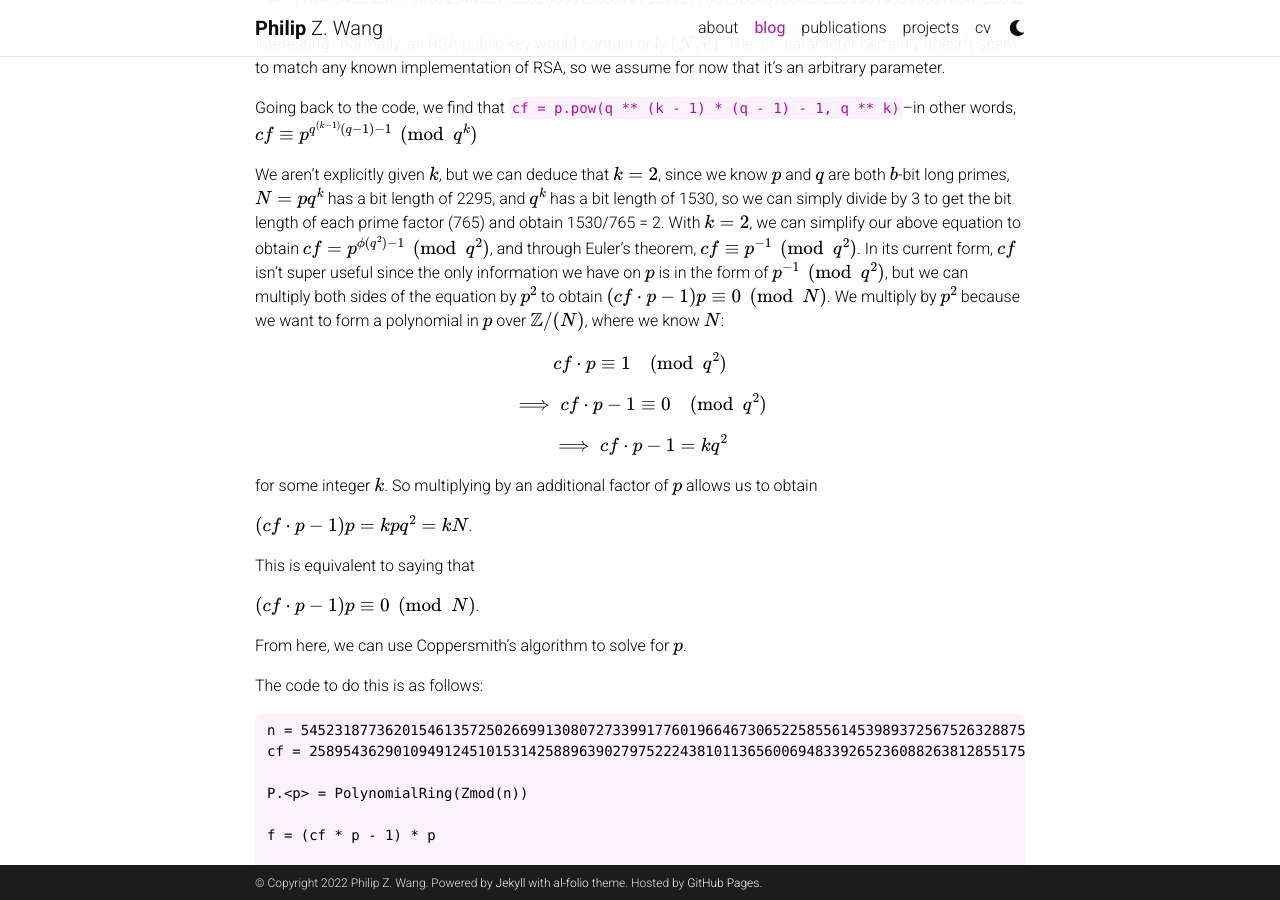
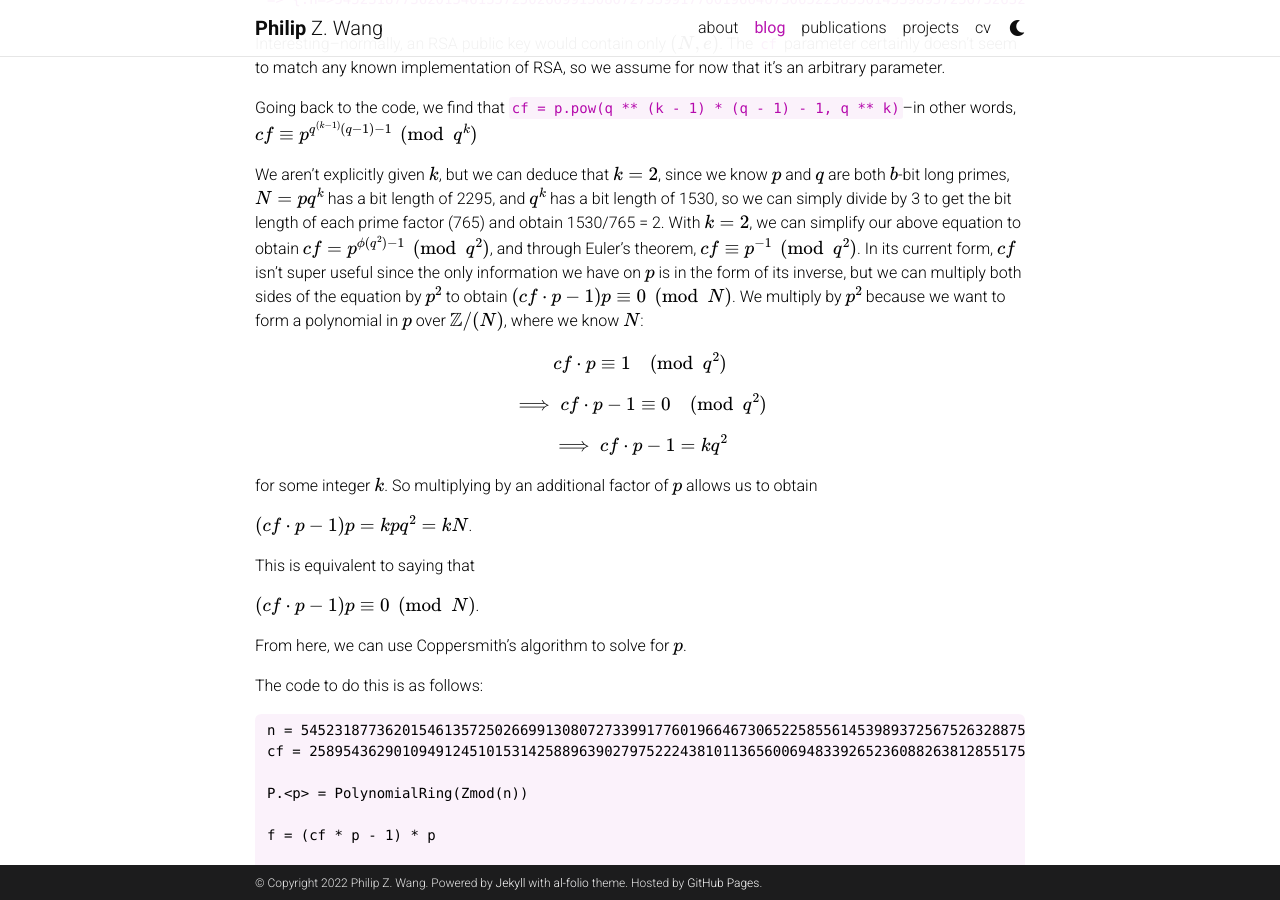
Before and after one commit to pwang00/pwang00.github.io, a Jekyll site: the page built from _posts/2019-09-06-happy.md, in a window 1280 px wide and 900 px high, scrolled down 928 px. Built offline with Jekyll 4.4.1, drawn with Linux system fonts in a browser that asks for light colours; comment, search, counter and statistics services are not loaded; a style sheet for code colours, icons or effects is not loaded.

Commit message:
Change things

```diff
--- a/_posts/2019-09-06-happy.md
+++ b/_posts/2019-09-06-happy.md
@@ -48,7 +48,7 @@ Interesting--normally, an RSA public key would contain only $$(N, e)$$.  The `cf
 
 Going back to the code, we find that `cf = p.pow(q ** (k - 1) * (q - 1) - 1, q ** k)`--in other words, $$cf \equiv p^{q^{(k - 1)}(q - 1) - 1} \pmod{q^k}$$
 
-We aren't explicitly given $$k$$, but we can deduce that $$k = 2$$, since we know $$p$$ and $$q$$ are both $$b$$-bit long primes, $$N = pq^k$$ has a bit length of 2295, and $$q^k$$ has a bit length of 1530, so we can simply divide by 3 to get the bit length of each prime factor (765) and obtain 1530/765 = 2.  With $$k = 2$$, we can simplify our above equation to obtain $$cf = p^{\phi(q^2) - 1} \pmod{q^2}$$, and through Euler's theorem, $$cf \equiv p^{-1} \pmod{q^2}$$.  In its current form, $$cf$$ isn't super useful since the only information we have on $$p$$ is in the form of $$p^{-1} \pmod{q^2}$$, but we can multiply both sides of the equation by $$p^2$$ to obtain $$(cf \cdot p - 1)p \equiv 0 \pmod{N}$$.  We multiply by $$p^2$$ because we want to form a polynomial in $$p$$ over $$\mathbb{Z}/(N)$$, where we know $$N$$:
+We aren't explicitly given $$k$$, but we can deduce that $$k = 2$$, since we know $$p$$ and $$q$$ are both $$b$$-bit long primes, $$N = pq^k$$ has a bit length of 2295, and $$q^k$$ has a bit length of 1530, so we can simply divide by 3 to get the bit length of each prime factor (765) and obtain 1530/765 = 2.  With $$k = 2$$, we can simplify our above equation to obtain $$cf = p^{\phi(q^2) - 1} \pmod{q^2}$$, and through Euler's theorem, $$cf \equiv p^{-1} \pmod{q^2}$$.  In its current form, $$cf$$ isn't super useful since the only information we have on $$p$$ is in the form of its inverse, but we can multiply both sides of the equation by $$p^2$$ to obtain $$(cf \cdot p - 1)p \equiv 0 \pmod{N}$$.  We multiply by $$p^2$$ because we want to form a polynomial in $$p$$ over $$\mathbb{Z}/(N)$$, where we know $$N$$:
 
 $$ cf \cdot p \equiv 1 \pmod{q^2} $$
 
```
